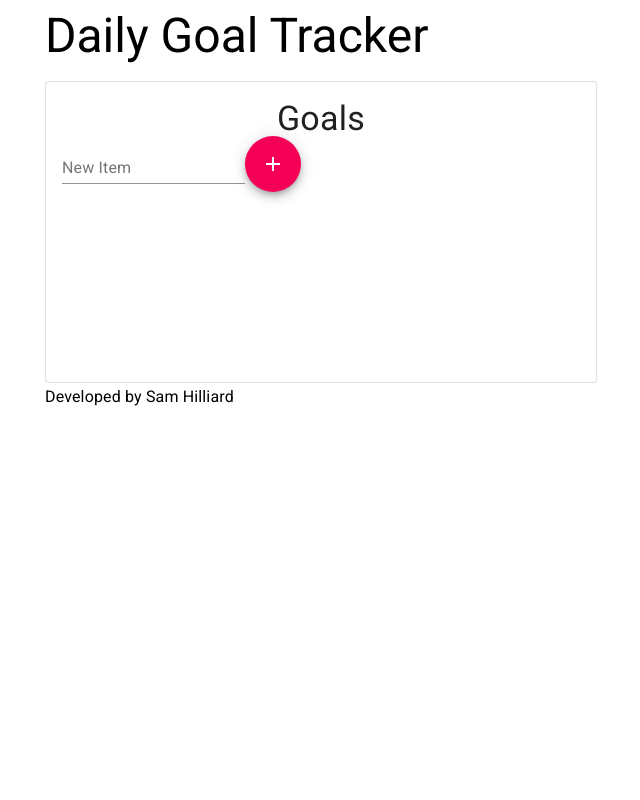
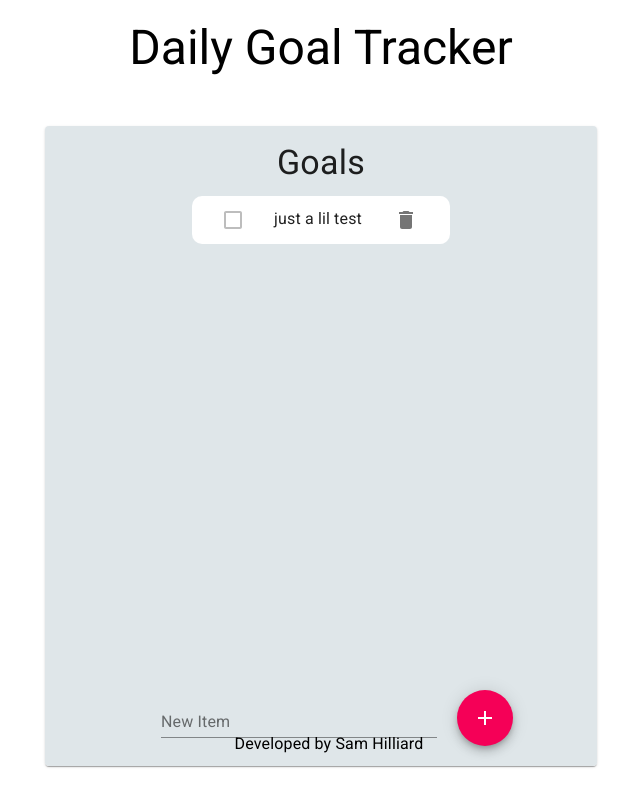
Before and after one commit to sam-hilliard/daily-tasks, a React (Create React App) app in the folder client/: page / in a window 1280 px wide. Shown: the whole page, without its empty margins (319-959 px from the left). Built offline with nearby package versions, Linux system fonts and the light colour scheme.

Commit message:
Added styling and list-item completion styling

```diff
--- a/client/package.json
+++ b/client/package.json
@@ -2,7 +2,6 @@
   "name": "client",
   "version": "0.1.0",
   "private": true,
-  "proxy": "http://localhost:3001",
   "dependencies": {
     "@material-ui/core": "^4.12.3",
     "@material-ui/icons": "^4.11.2",
--- /dev/null
+++ b/client/src/components/AddItem/AddItem.css
@@ -0,0 +1,14 @@
+.add-container {
+    position: absolute;
+    bottom: 20px;
+    width: 100%;
+    text-align: center;
+}
+
+.add-field {
+    width: 50%;
+}
+
+.add-button {
+    margin-left: 20px;
+}
--- a/client/src/components/AddItem/AddItem.jsx
+++ b/client/src/components/AddItem/AddItem.jsx
@@ -6,6 +6,9 @@ import { v4 as uuidv4 } from 'uuid';
 import Fab from '@material-ui/core/Fab';
 import TextField from '@material-ui/core/TextField';
 import AddIcon from '@material-ui/icons/Add';
+
+// styles
+import './AddItem.css';
 
 function AddItem(props) {
     const [inputText, setInputText] = useState('');
@@ -28,12 +31,14 @@ function AddItem(props) {
     }
 
     return (
-    <form onSubmit={handleSubmit} noValidate autoComplete="off" action={void(0)}>
-        <TextField onChange={handleChange} value={inputText} label="New Item" />
-        <Fab onClick={handleSubmit} color="secondary" aria-label="add">
-            <AddIcon />
-        </Fab>
-    </form>
+    <div className="add-container">
+        <form onSubmit={handleSubmit} noValidate autoComplete="off" action={void(0)}>
+            <TextField className="add-field" onChange={handleChange} value={inputText} label="New Item" />
+            <Fab className="add-button" onClick={handleSubmit} color="secondary" aria-label="add">
+                <AddIcon />
+            </Fab>
+        </form>
+    </div>
     );
 }
 
--- /dev/null
+++ b/client/src/components/Footer/Footer.css
@@ -0,0 +1,7 @@
+footer {
+    width: 100%;
+    height: 50px;
+    text-align: center;
+    position: absolute;
+    bottom: 20px;
+}
--- a/client/src/components/Footer/Footer.jsx
+++ b/client/src/components/Footer/Footer.jsx
@@ -1,15 +1,16 @@
 import React from 'react';
 
-import { Container, Typography } from '@material-ui/core';
+import Typography from '@material-ui/core/Typography';
+
+// styles
+import './Footer.css';
 
 function Footer() {
     return (
         <footer>
-            <Container maxWidth="sm">
-                <Typography variant="subtitle1" gutterBottom>
-                    Developed by Sam Hilliard
-                </Typography>
-            </Container>
+            <Typography variant="subtitle1" gutterBottom>
+                Developed by Sam Hilliard
+            </Typography>
         </footer>
     );
 }
--- /dev/null
+++ b/client/src/components/Header/Header.css
@@ -0,0 +1,4 @@
+header {
+    text-align: center;
+    margin: 20px 0 50px 0;
+}
--- a/client/src/components/Header/Header.jsx
+++ b/client/src/components/Header/Header.jsx
@@ -1,15 +1,17 @@
 import React from 'react';
 
-import { Container, Typography } from '@material-ui/core';
+// material ui
+import Typography from '@material-ui/core/Typography';
+
+// styles
+import './Header.css';
 
 function Header() {
     return (
         <header>
-            <Container maxWidth="sm">
-                <Typography variant="h3" gutterBottom>
-                    Daily Goal Tracker
-                </Typography>
-            </Container>
+            <Typography variant="h3" gutterBottom>
+                Daily Goal Tracker
+            </Typography>
         </header>
     );
 }
--- a/client/src/components/List/List.css
+++ b/client/src/components/List/List.css
@@ -1,5 +1,7 @@
 .list-body {
-    height: 300px;
+    background-color: #dfe6e9;
+    position: relative;
+    height: 600px;
 }
 
 .list-body h4 {
--- a/client/src/components/List/List.jsx
+++ b/client/src/components/List/List.jsx
@@ -32,14 +32,17 @@ function List() {
 
     return(
         <StylesProvider injectFirst>
-            <Card variant="outlined" className="list-body">
-                <CardContent>
+            <Card>
+                <CardContent className="list-body">
 
                     <Typography variant="h4" gutterBottom>
                         Goals
                     </Typography>
 
                     <Grid container direction="column" justifyContent="space-between" alignItems="center" spacing={2}>
+                        <Grid item>
+                            <ListItem id={-1} goalName="just a lil test" onDelete={deleteGoal} />
+                        </Grid>
                         {goals.map((goal) => {
                             return(
                                 <Grid item key={goal.id}>
--- /dev/null
+++ b/client/src/components/ListItem/ListItem.css
@@ -0,0 +1,18 @@
+.item-body {
+    background-color: white;
+    border-radius: 10px;
+    width: 100%;
+}
+
+.item-body > * {
+    display: inline-block;
+    margin: 0 20px;
+}
+
+.complete {
+    background: #b2bec3;
+}
+
+.complete > p {
+    text-decoration: line-through;
+}
--- a/client/src/components/ListItem/ListItem.jsx
+++ b/client/src/components/ListItem/ListItem.jsx
@@ -2,12 +2,25 @@ import React from 'react';
 import { useState } from 'react';
 
 // material ui
-import Card from '@material-ui/core/Card';
-import FormControlLabel from '@material-ui/core/FormControlLabel';
-import CardContent from '@material-ui/core/CardContent';
 import Checkbox from '@material-ui/core/Checkbox';
 import IconButton from '@material-ui/core/IconButton';
 import DeleteIcon from '@material-ui/icons/Delete';
+import Typography from '@material-ui/core/Typography';
+
+// styles
+import { withStyles } from '@material-ui/core/styles';
+import { grey } from '@material-ui/core/colors';
+import './ListItem.css';
+
+const GreyChecbox = withStyles({
+    root: {
+      color: grey[400],
+      '&$checked': {
+        color: grey[600],
+      },
+    },
+    checked: {},
+  })((props) => <Checkbox color="default" {...props} />);
 
 function ListItem(props) {
 
@@ -22,17 +35,15 @@ function ListItem(props) {
     }
 
     return (
-        <Card>
-            <CardContent>
-                <FormControlLabel
-                    control={<Checkbox checked={done} onChange={handleChange} name="goal" />}
-                    label={props.goalName}
-                />
-                <IconButton aria-label="delete" onClick={handleClick}>
-                    <DeleteIcon />
-                </IconButton>
-            </CardContent>
-        </Card>
+        <div className={!done ? "item-body" : "item-body complete"}>
+            <GreyChecbox checked={done} onChange={handleChange} name="goal" />
+            <Typography>
+                {props.goalName}
+            </Typography>
+            <IconButton aria-label="delete" onClick={handleClick}>
+                <DeleteIcon />
+            </IconButton>
+        </div>
     );
 }
 
```
